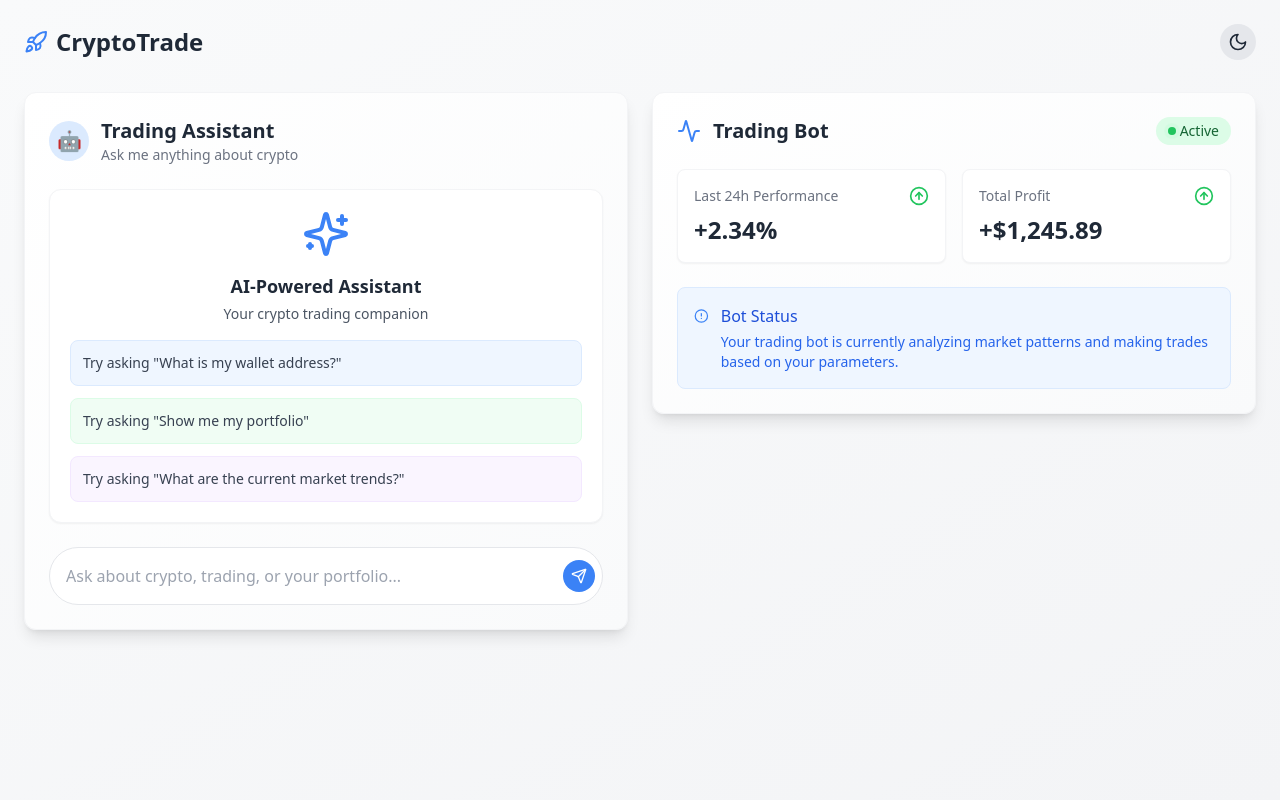
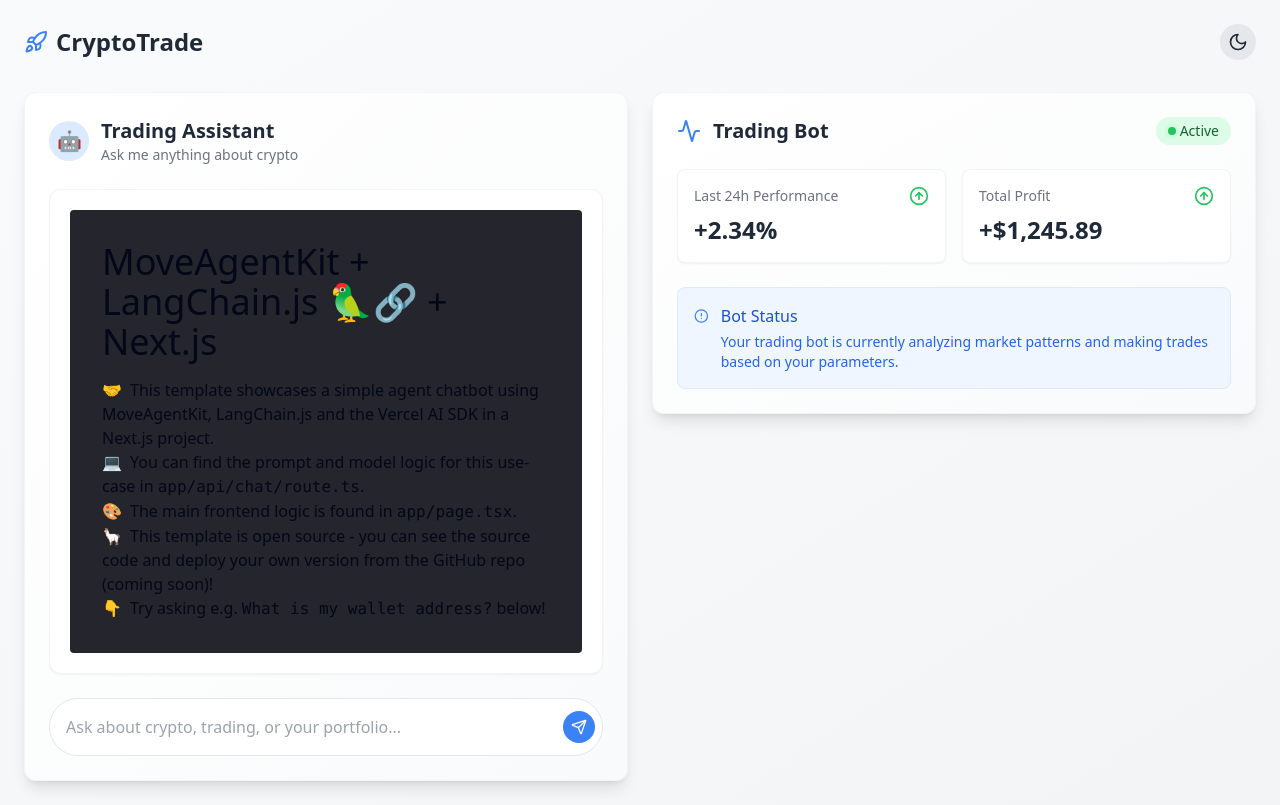
Before and after one commit to itsbhavik1/lightwave-animations, a React (Vite) app: page / in a window 1280 px wide. Built offline with nearby package versions, Linux system fonts and the light colour scheme.

Commit message:
Refactor Index page layout
Refactor the Index page to use a flexbox layout and include a title.

```diff
--- a/src/pages/Index.tsx
+++ b/src/pages/Index.tsx
@@ -1,4 +1,5 @@
 
+"use client";
 import { useState } from "react";
 import { motion } from "framer-motion";
 import { ChatWindow } from "@/components/ChatWindow";
@@ -6,42 +7,59 @@ import CryptoTradingBot from "@/components/CryptoTradingBot";
 import { Sparkles, Moon, Sun, Rocket } from "lucide-react";
 
 const InfoCard = (
-  <motion.div
-    initial={{ opacity: 0 }}
-    animate={{ opacity: 1 }}
-    transition={{ duration: 0.6, delay: 0.2 }}
-    className="h-full flex flex-col"
-  >
-    <div className="text-center mb-4">
-      <motion.div
-        initial={{ scale: 0.8 }}
-        animate={{ scale: 1 }}
-        transition={{
-          duration: 0.5,
-          repeat: Infinity,
-          repeatType: "reverse",
-          repeatDelay: 5
-        }}
-        className="inline-block mb-2"
-      >
-        <Sparkles className="h-12 w-12 text-blue-500" />
-      </motion.div>
-      <h3 className="text-lg font-bold text-gray-800 mb-1">AI-Powered Assistant</h3>
-      <p className="text-gray-600 text-sm">Your crypto trading companion</p>
-    </div>
-
-    <div className="space-y-3 text-left">
-      <div className="bg-blue-50 rounded-lg p-3 border border-blue-100">
-        <p className="text-sm text-gray-700">Try asking <span className="font-medium">"What is my wallet address?"</span></p>
-      </div>
-      <div className="bg-green-50 rounded-lg p-3 border border-green-100">
-        <p className="text-sm text-gray-700">Try asking <span className="font-medium">"Show me my portfolio"</span></p>
-      </div>
-      <div className="bg-purple-50 rounded-lg p-3 border border-purple-100">
-        <p className="text-sm text-gray-700">Try asking <span className="font-medium">"What are the current market trends?"</span></p>
-      </div>
-    </div>
-  </motion.div>
+  <div className="p-4 md:p-8 rounded bg-[#25252d] w-full max-h-[85%] overflow-hidden">
+    <h1 className="text-3xl md:text-4xl mb-4">MoveAgentKit + LangChain.js 🦜🔗 + Next.js</h1>
+    <ul>
+      <li className="text-l">
+        🤝
+        <span className="ml-2">
+          This template showcases a simple agent chatbot using{" "}
+          <a href="https://www.moveagentkit.xyz/">MoveAgentKit</a>
+          {", "}
+          <a href="https://js.langchain.com/" target="_blank">
+            LangChain.js
+          </a>{" "}
+          and the Vercel{" "}
+          <a href="https://sdk.vercel.ai/docs" target="_blank">
+            AI SDK
+          </a>{" "}
+          in a{" "}
+          <a href="https://nextjs.org/" target="_blank">
+            Next.js
+          </a>{" "}
+          project.
+        </span>
+      </li>
+      <li className="hidden text-l md:block">
+        💻
+        <span className="ml-2">
+          You can find the prompt and model logic for this use-case in <code>app/api/chat/route.ts</code>.
+        </span>
+      </li>
+      <li className="hidden text-l md:block">
+        🎨
+        <span className="ml-2">
+          The main frontend logic is found in <code>app/page.tsx</code>.
+        </span>
+      </li>
+      <li className="text-l">
+        🦙
+        <span className="ml-2">
+          This template is open source - you can see the source code and deploy your own version{" "}
+          <a href="#" target="_blank">
+            from the GitHub repo (coming soon)
+          </a>
+          !
+        </span>
+      </li>
+      <li className="text-l">
+        👇
+        <span className="ml-2">
+          Try asking e.g. <code>What is my wallet address?</code> below!
+        </span>
+      </li>
+    </ul>
+  </div>
 );
 
 export default function Page() {
```
